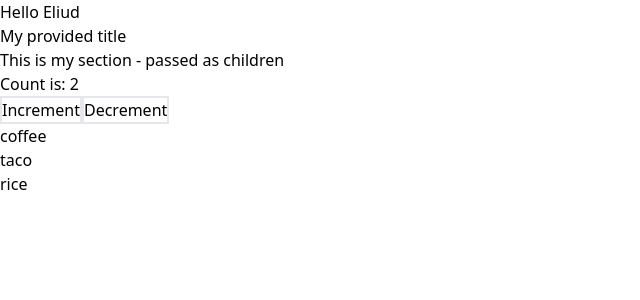
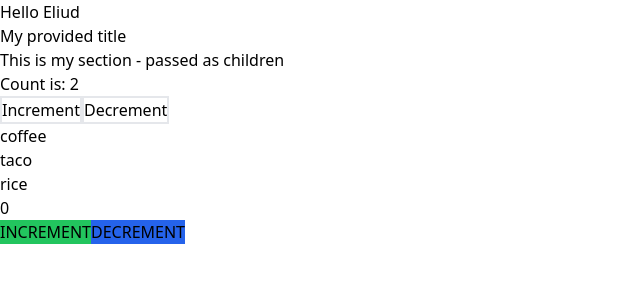
Before and after one commit to MainBank5/React-Typescript-, a React (Vite) app in the folder Typescript-setup/: page / in a window 1280 px wide. Shown: the top 300 px of the page, without its empty margins (0-640 px from the left). Built offline with nearby package versions, Linux system fonts and the light colour scheme.

Commit message:
reducer fn

```diff
--- a/Typescript-setup/src/App.tsx
+++ b/Typescript-setup/src/App.tsx
@@ -2,7 +2,7 @@ import Heading from "./components/Heading"
 import Section from "./components/Section"
 import Counter from "./components/Counter"
 import List from "./components/List"
-
+import Reducer from "./components/Reducer"
 import { useState } from "react"
 function App() {
 
@@ -17,6 +17,7 @@ function App() {
 
      <Counter setCount ={setCount}>Count is: {count}</Counter>
      <List items ={["coffee", "taco", "rice"]} render={(item:string) => <span>{item}</span>}/>
+     <Reducer/>
     </>
   )
 }
--- /dev/null
+++ b/Typescript-setup/src/components/Reducer.tsx
@@ -0,0 +1,43 @@
+import {useReducer} from 'react'
+
+//useReducer is similar to usestate in that you destructure the actual state object and a function to manipulate
+//that state
+//the useReducer accepts three arguments but 2 are mandatory while the last one is optional
+//the two args are reducer function and the initial state value
+//reducer fn takes in an action and a copy of the state. based on the action it makes changes to the copy state and returns it
+interface State {
+    count: number;
+    error: string | null;
+}
+
+interface Action {
+    type: "INCREMENT" | "DECREMENT";
+}
+
+function reducer (state:State, action:Action) {
+    switch(action.type){
+        case 'INCREMENT':{
+            return {...state, count : state.count +1 }
+        }
+        case 'DECREMENT':{
+
+            return {...state , count : state.count -1}
+        }
+        default:
+            return state;
+    }
+}
+
+const Reducer = () => {
+    const [state, dispatch] = useReducer(reducer, {count: 0, error:null})
+  return (
+    <div>
+        <h1>{state.count}</h1>
+        <button className='mb-2 bg-green-500' onClick={()=>dispatch({type:"INCREMENT"} as Action)}>INCREMENT</button>
+        {state.error && <div className='mb-2 text-red-600'> {state.error}</div>}
+        <button className='mb-2 bg-blue-600' onClick={()=>dispatch({type:"DECREMENT"} as Action)}>DECREMENT</button>
+    </div>
+  )
+}
+
+export default Reducer
--- a/Typescript-setup/src/components/States.tsx
+++ b/Typescript-setup/src/components/States.tsx
@@ -27,6 +27,7 @@ const States = () => {
             <input type="text" onChange={handleChange}/>
             <button onClick={handleClick}>Log in </button>
         </form>
+
     </div>
   )
 }
```
